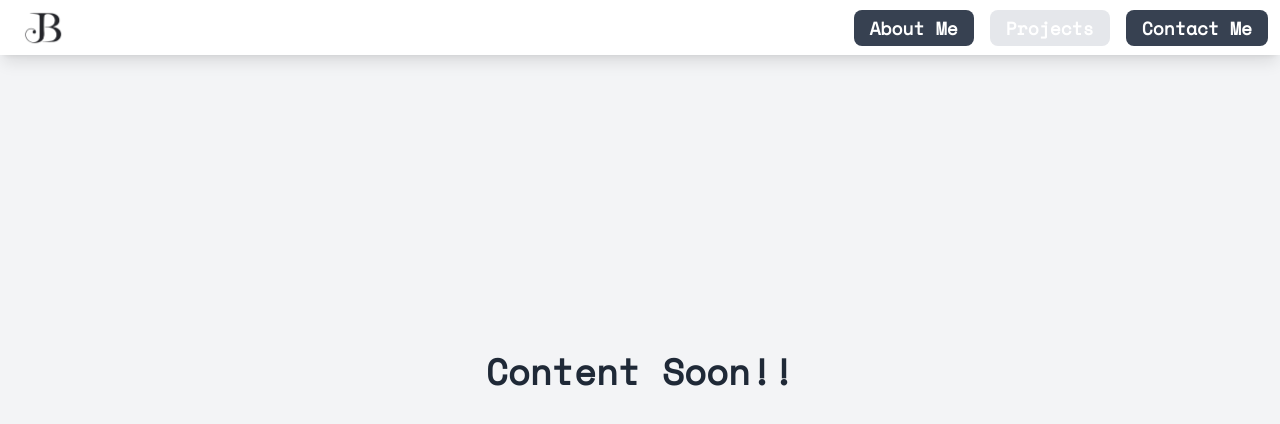
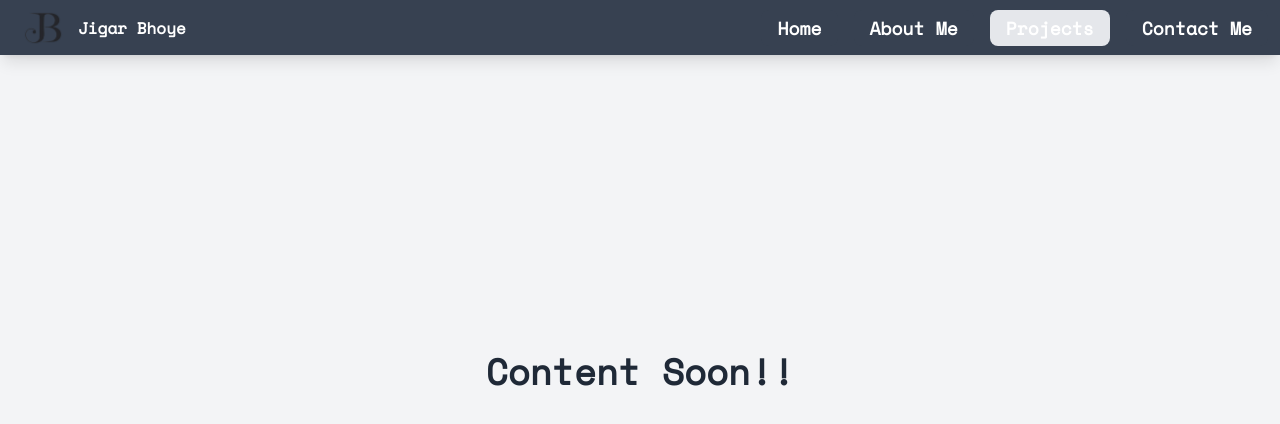
Before and after one commit to jigarbhoye04/portfolio_old, a Next.js app: page /projects in a window 1280 px wide. Shown: the top 424 px of the page. Built offline with nearby package versions, Linux system fonts and the light colour scheme.

Commit message:
fix bugs

```diff
--- a/src/app/about/page.tsx
+++ b/src/app/about/page.tsx
@@ -11,7 +11,7 @@ export default function AboutPage() {
       <div className="flex items-center justify-center w-full bg-gray-100">
         <h1 className="text-1xl pb-8 text-gray-100">Made with by Jigar</h1>
       </div>
-      <div className="flex flex-col items-center justify-center min-h-screen bg-gray-100 text-gray-800 pt-10 pb-20 overflox-x-hidden w-full">
+      <div className="flex flex-col items-center justify-center min-h-screen bg-gray-100 text-gray-800 pt-10 pb-20 overflox-x-hidden overflow-y-scroll w-full">
          <Image
             src="/cat.jpg"
             className="about-page-image w-full h-auto rounded-full"
--- a/src/app/components/Navbar.tsx
+++ b/src/app/components/Navbar.tsx
@@ -8,7 +8,7 @@ export default function Navbar() {
    const currentRoute = usePathname();
 
    return (
-      <nav className="fixed top-0 left-0 right-0 flex justify-between items-center p-1 bg-white bg-opacity-1 bg-black shadow-lg z-50">
+      <nav className="fixed top-0 left-0 right-0 flex justify-between items-center p-1 bg-gray-700 bg-opacity-1 bg-black shadow-lg z-50">
          {/* Logo Section on the Left */}
          <div className="flex items-center">
             <Link
@@ -30,11 +30,25 @@ export default function Navbar() {
 
          {/* Navigation Links Section on the Right */}
          <div className="flex items-center space-x-4 mr-2">
+         <Link
+               href="/"
+               className={`relative px-4 py-1 text-lg font-bold text-white transition-all duration-500 ease-in-out group rounded-lg ${
+                  currentRoute === "/contact"
+                     ? "bg-gray-200 text-cyan-900"
+                     : "bg-gray-700"
+               }`}
+               rel="noopener noreferrer"
+            >
+               <span className="relative z-10 transition-colors duration-500 ease-in-out group-hover:text-black">
+                  Home
+               </span>
+               <span className="absolute inset-0 scale-x-0 scale-y-1 bg-white transition-transform duration-500 ease-in-out group-hover:scale-x-100 group-hover:scale-y-100 rounded-lg"></span>
+            </Link>
             <Link
                href="/about"
                className={`relative px-4 py-1 text-lg font-bold text-white transition-all duration-500 ease-in-out group rounded-lg ${
                   currentRoute === "/about"
-                     ? "bg-gray-200 text-black"
+                     ? "bg-gray-200 text-cyan-900"
                      : "bg-gray-700"
                }`}
                rel="noopener noreferrer"
@@ -49,7 +63,7 @@ export default function Navbar() {
                href="/projects"
                className={`relative px-4 py-1 text-lg font-bold text-white transition-all duration-500 ease-in-out group rounded-lg ${
                   currentRoute === "/projects"
-                     ? "bg-gray-200 text-black"
+                     ? "bg-gray-200 text-cyan-900"
                      : "bg-gray-700"
                }`}
                rel="noopener noreferrer"
@@ -64,8 +78,8 @@ export default function Navbar() {
                href="https://linktr.ee/jigarbhoye"
                className={`relative px-4 py-1 text-lg font-bold text-white transition-all duration-500 ease-in-out group rounded-lg ${
                   currentRoute === "/contact"
-                     ? "bg-gray-200 text-black"
-                     : "bg-gray-700 rounded-lg"
+                     ? "bg-gray-200 text-blue-900"
+                     : "bg-gray-700"
                }`}
                rel="noopener noreferrer"
             >
--- /dev/null
+++ b/src/app/components/ThemeToggleButton.tsx
@@ -0,0 +1,13 @@
+import { useTheme } from '../lib/ThemeContext';
+
+const ThemeToggleButton: React.FC = () => {
+  const { theme, toggleTheme } = useTheme();
+
+  return (
+    <button onClick={toggleTheme}>
+      Switch to {theme === 'light' ? 'Dark' : 'Light'} Mode
+    </button>
+  );
+};
+
+export default ThemeToggleButton;
--- /dev/null
+++ b/src/app/lib/ThemeContext.tsx
@@ -0,0 +1,31 @@
+'use client';
+import React, { createContext, useState, useContext, ReactNode } from 'react';
+
+interface ThemeContextType {
+  theme: string;
+  toggleTheme: () => void;
+}
+
+const ThemeContext = createContext<ThemeContextType | undefined>(undefined);
+
+export const ThemeProvider: React.FC<{ children: ReactNode }> = ({ children }) => {
+  const [theme, setTheme] = useState('light');
+
+  const toggleTheme = () => {
+    setTheme(prevTheme => (prevTheme === 'light' ? 'dark' : 'light'));
+  };
+
+  return (
+    <ThemeContext.Provider value={{ theme, toggleTheme }}>
+      {children}
+    </ThemeContext.Provider>
+  );
+};
+
+export const useTheme = () => {
+  const context = useContext(ThemeContext);
+  if (!context) {
+    throw new Error('useTheme must be used within a ThemeProvider');
+  }
+  return context;
+};
--- a/src/app/page.tsx
+++ b/src/app/page.tsx
@@ -1,10 +1,14 @@
 import Image from "next/image";
+import ThemeToggleButton from "./components/ThemeToggleButton";
 
 
 //Children
 export default function Home() {
   return (
     <main className="flex min-h-screen flex-col items-center justify-between pb-20 pt-10">
+      <header>
+        {/* <ThemeToggleButton /> */}
+      </header>
       <div className="z-10 w-full max-w-5xl items-center justify-between font-mono text-sm lg:flex">
         <div className="fixed top-0 left-0 flex w-full justify-center border-b border-gray-300 bg-gradient-to-b from-zinc-200 p-4 backdrop-blur-2xl dark:border-neutral-800 dark:bg-zinc-800/30 dark:from-inherit lg:static lg:w-auto lg:rounded-xl lg:border lg:bg-gray-200 lg:p-4 lg:dark:bg-zinc-800/30">
           <p>
--- a/src/app/projects/page.tsx
+++ b/src/app/projects/page.tsx
@@ -10,7 +10,7 @@ export default function ProjectsPage() {
       <div className="flex items-center justify-center w-full bg-gray-100">
         <h1 className="text-1xl pb-8">Made with by Jigar</h1>
       </div> */}
-      <div className="flex flex-col items-center justify-center min-h-screen w-full bg-gray-100 text-gray-800  pt-10 pb-20">
+      <div className="flex flex-col items-center justify-center min-h-screen w-full bg-gray-100 text-gray-800 overflow-y-scroll pt-10 pb-20">
         <div className="max-w-4xl text-center">
           <h1 className="text-4xl font-bold mb-4">Content Soon!!</h1>
           {/* <p className="text-xl mb-6">
--- a/src/app/ui/globals.css
+++ b/src/app/ui/globals.css
@@ -55,3 +55,10 @@ body {
 
   scroll-behavior: smooth;
 }
+
+/* Ensure that the background pattern adapts to the theme */
+.bg-theme[data-theme='dark'] {
+  background: var(--g1), var(--g1) var(--s) calc(1.73 * var(--s)), var(--g2),
+    var(--g2) var(--s) calc(1.73 * var(--s)), var(--g3) var(--s) 0,
+    var(--g3) 0 calc(1.73 * var(--s)) #000;
+}
```
Also changed, not shown: src/app/layout.tsx (+26 -10 lines), 1 other file (tests, documents, lock files or other folders).
